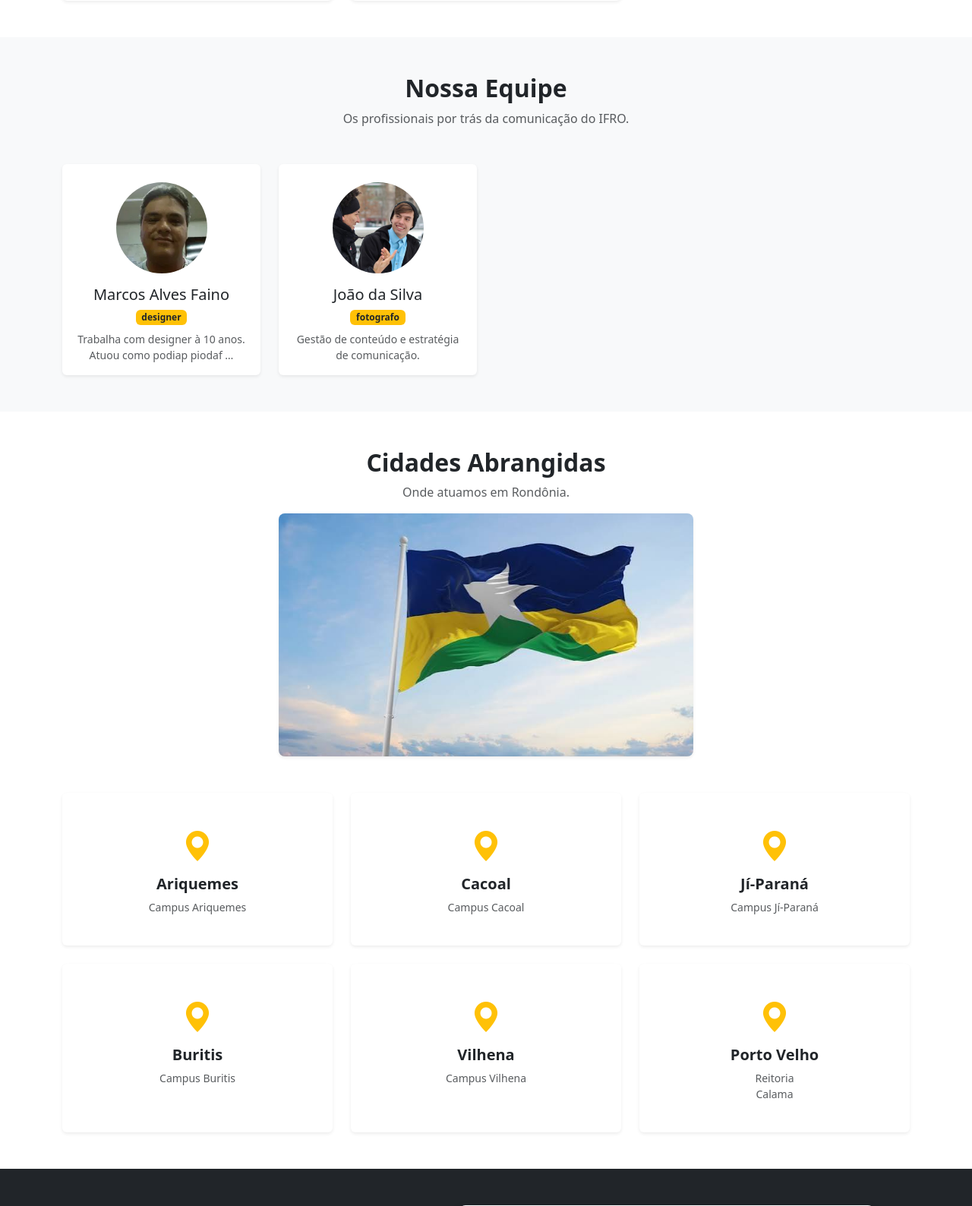
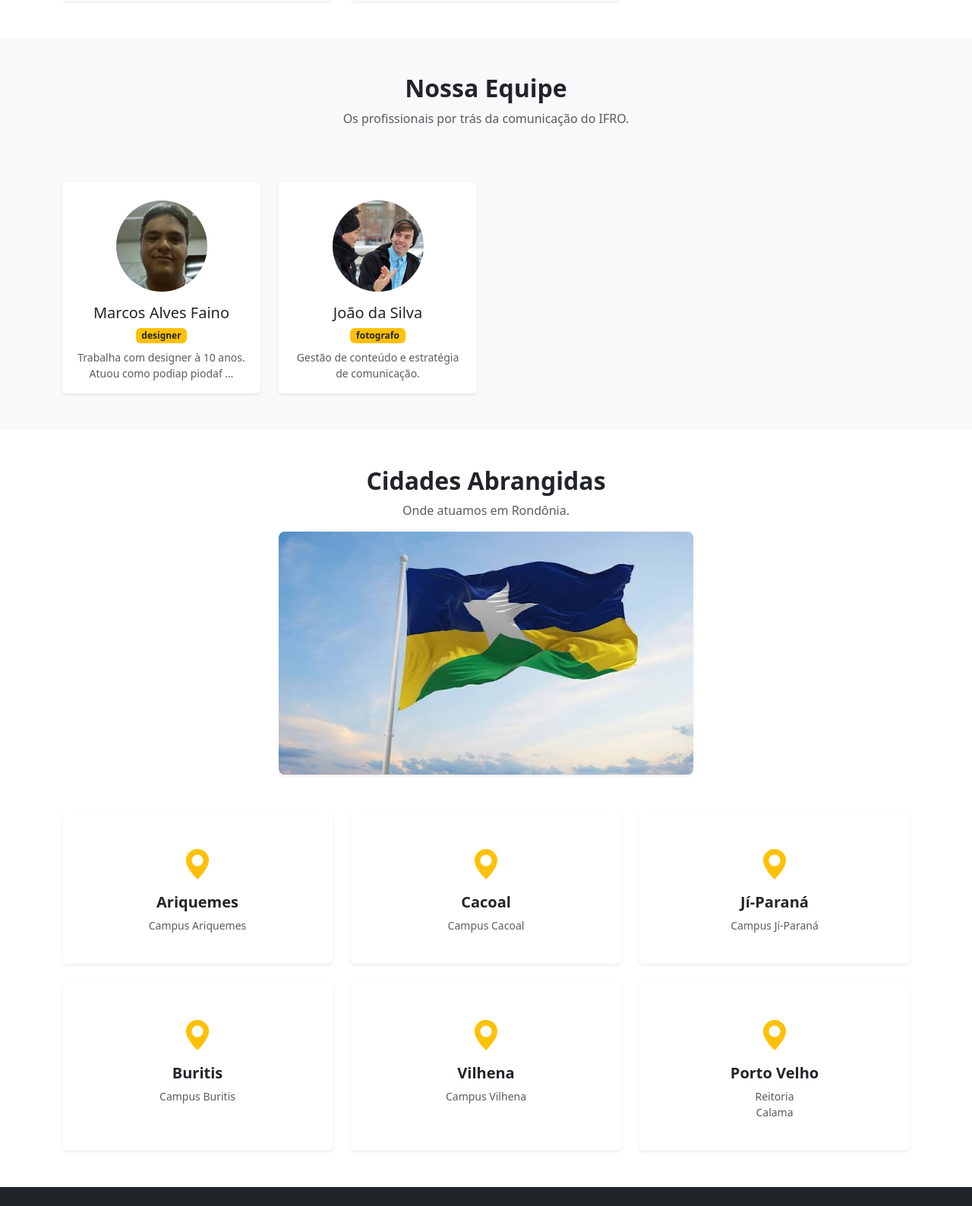
Before and after one commit to marcos-faino/marketingifro2026, a Django app: page / in a window 1280 px wide. Shown: the part 1073-2661 px from the top of the page at 76% size. Run offline with Django 5.2, Linux system fonts and the light colour scheme; data comes from the database, SQL or seed files in the repository; both versions use the stored data as it was after the commit.

Commit message:
atualizado até 18-09

```diff
--- a/core/templates/includes/equipe.html
+++ b/core/templates/includes/equipe.html
@@ -1,4 +1,5 @@
 {% load static %}
+{% load meus_filtros %}
 
   <section id="equipe" class="py-5 bg-light">
     <div class="container">
@@ -6,9 +7,9 @@
         <h2 class="fw-bold">Nossa Equipe</h2>
         <p class="text-muted">Os profissionais por trás da comunicação do IFRO.</p>
       </div>
-      <div class="row g-4">
+      <div class="row g-6">
       {% for col in colaboradores %}
-        <div class="col-sm-6 col-lg-3">
+        <div class="col-sm-6 col-lg-3 mt-4">
           <div class="card h-100 border-0 shadow-sm text-center">
             <img src="{{ col.foto.url }}" class="card-img-top rounded-circle mx-auto mt-4" style="width:120px;height:120px;object-fit:cover" alt="{{ col.nome }}" />
             <div class="card-body">
```
Also changed, not shown: core/templatetags/meus_filtros.py (added, +7 -0 lines), core/templatetags/__init__.py (added), media/colaboradores/eu.webp (added), mkifro.sqlite3.
